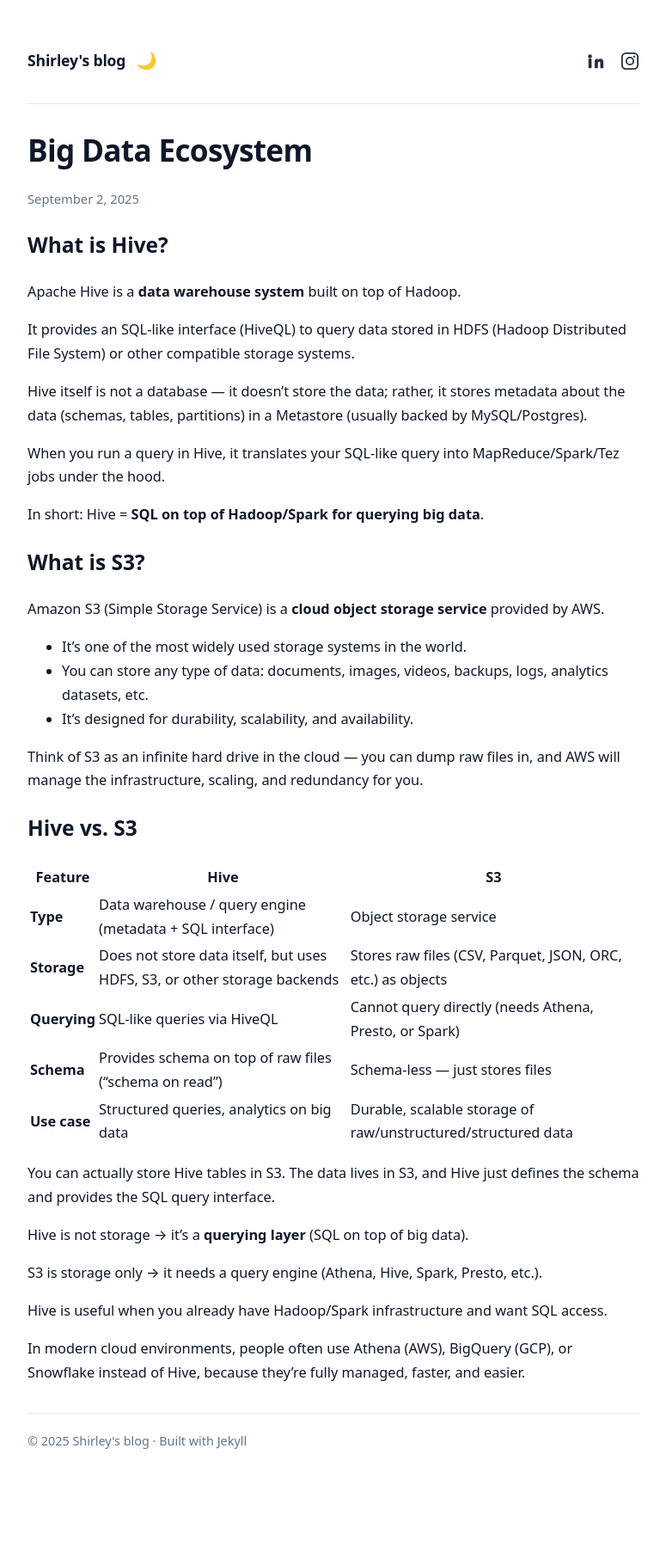
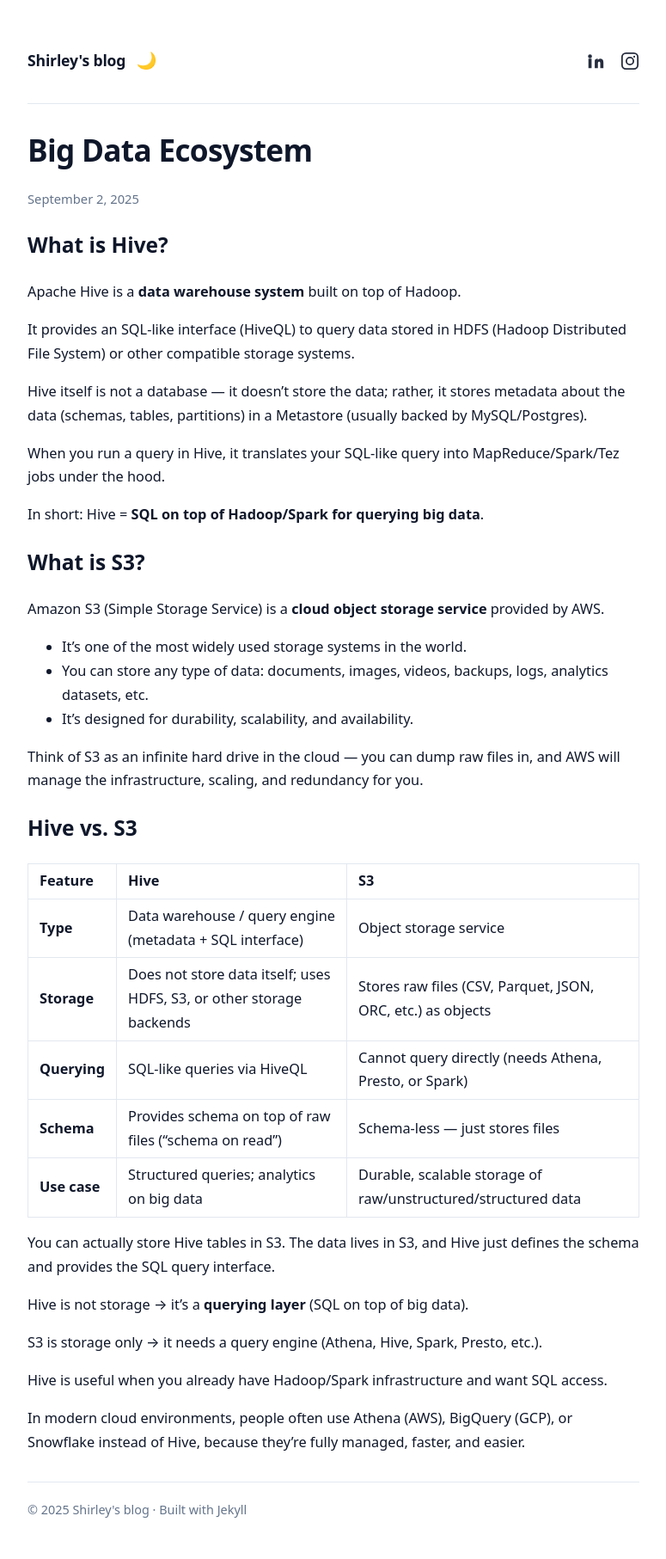
Before and after one commit to Shirleyxxy/shirleyxxy.github.io, a Jekyll site: the page built from _posts/2025-09-02-big-data-ecosystem.md, in a window 1280 px wide. Shown: the whole page at 86% size, without its empty margins (252-1027 px from the left). Built offline with Jekyll 4.4.1, drawn with Linux system fonts in a browser that asks for light colours; before the commit the page ends 1732 px from its top, so only the background shows below that.

Commit message:
use html table to fix format

```diff
--- a/_posts/2025-09-02-big-data-ecosystem.md
+++ b/_posts/2025-09-02-big-data-ecosystem.md
@@ -28,13 +28,42 @@ Think of S3 as an infinite hard drive in the cloud — you can dump raw files in
 
 ## Hive vs. S3
 
-| Feature      | **Hive**                                                                 | **S3**                                                        |
-| ------------ | ------------------------------------------------------------------------ | ------------------------------------------------------------- |
-| **Type**     | Data warehouse / query engine (metadata + SQL interface)                 | Object storage service                                        |
-| **Storage**  | Does not store data itself, but uses HDFS, S3, or other storage backends | Stores raw files (CSV, Parquet, JSON, ORC, etc.) as objects   |
-| **Querying** | SQL-like queries via HiveQL                                              | Cannot query directly (needs Athena, Presto, or Spark)        |
-| **Schema**   | Provides schema on top of raw files (“schema on read”)                   | Schema-less — just stores files                               |
-| **Use case** | Structured queries, analytics on big data                                | Durable, scalable storage of raw/unstructured/structured data |
+<table style="width:100%;border-collapse:collapse;border-spacing:0;margin:1rem 0;">
+  <thead>
+    <tr>
+      <th style="padding:6px 13px;border:1px solid var(--border);text-align:left;background:rgba(240,246,252,.05);">Feature</th>
+      <th style="padding:6px 13px;border:1px solid var(--border);text-align:left;background:rgba(240,246,252,.05);">Hive</th>
+      <th style="padding:6px 13px;border:1px solid var(--border);text-align:left;background:rgba(240,246,252,.05);">S3</th>
+    </tr>
+  </thead>
+  <tbody>
+    <tr>
+      <td style="padding:6px 13px;border:1px solid var(--border);font-weight:600;">Type</td>
+      <td style="padding:6px 13px;border:1px solid var(--border);">Data warehouse / query engine (metadata + SQL interface)</td>
+      <td style="padding:6px 13px;border:1px solid var(--border);">Object storage service</td>
+    </tr>
+    <tr>
+      <td style="padding:6px 13px;border:1px solid var(--border);font-weight:600;">Storage</td>
+      <td style="padding:6px 13px;border:1px solid var(--border);">Does not store data itself; uses HDFS, S3, or other storage backends</td>
+      <td style="padding:6px 13px;border:1px solid var(--border);">Stores raw files (CSV, Parquet, JSON, ORC, etc.) as objects</td>
+    </tr>
+    <tr>
+      <td style="padding:6px 13px;border:1px solid var(--border);font-weight:600;">Querying</td>
+      <td style="padding:6px 13px;border:1px solid var(--border);">SQL-like queries via HiveQL</td>
+      <td style="padding:6px 13px;border:1px solid var(--border);">Cannot query directly (needs Athena, Presto, or Spark)</td>
+    </tr>
+    <tr>
+      <td style="padding:6px 13px;border:1px solid var(--border);font-weight:600;">Schema</td>
+      <td style="padding:6px 13px;border:1px solid var(--border);">Provides schema on top of raw files (“schema on read”)</td>
+      <td style="padding:6px 13px;border:1px solid var(--border);">Schema-less — just stores files</td>
+    </tr>
+    <tr>
+      <td style="padding:6px 13px;border:1px solid var(--border);font-weight:600;">Use case</td>
+      <td style="padding:6px 13px;border:1px solid var(--border);">Structured queries; analytics on big data</td>
+      <td style="padding:6px 13px;border:1px solid var(--border);">Durable, scalable storage of raw/unstructured/structured data</td>
+    </tr>
+  </tbody>
+</table>
 
 
 You can actually store Hive tables in S3. The data lives in S3, and Hive just defines the schema and provides the SQL query interface.
```
